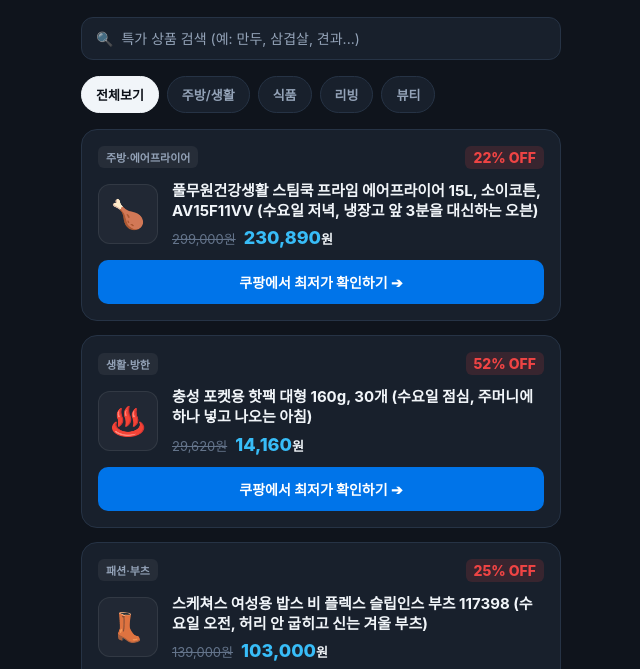
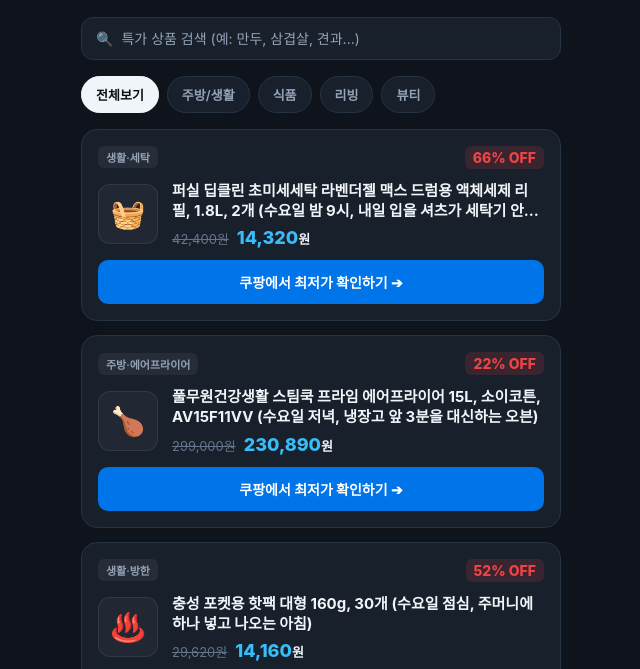
Before and after one commit to drvspace211/drvspace, a plain HTML site: page index.html in a window 1280 px wide. Shown: the part 131-800 px from the top of the page, without its empty margins (319-959 px from the left). Drawn offline with Linux system fonts and the light colour scheme.

Commit message:
feat: 퍼실 딥클린 초미세세탁 라벤더젤 리필 1.8L 2개 특가 추가 (11-18 21시)

```diff
--- a/index.html
+++ b/index.html
@@ -361,6 +361,27 @@
       <div class="empty-state-icon">🔎</div>
       <div class="empty-state-text">검색 결과가 없습니다.<br>다른 키워드로 검색해 보세요!</div>
     </div>
+    <!-- Item (11-18 21시 등록) -->
+    <div class="product-card" data-category="living">
+      <div class="card-top">
+        <span class="tag-category">생활·세탁</span>
+        <span class="discount-badge">66% OFF</span>
+      </div>
+      <div class="card-body">
+        <div class="product-icon">🧺</div>
+        <div class="product-info">
+          <div class="product-title">퍼실 딥클린 초미세세탁 라벤더젤 맥스 드럼용 액체세제 리필, 1.8L, 2개 (수요일 밤 9시, 내일 입을 셔츠가 세탁기 안에서 자는 밤)</div>
+          <div class="price-row">
+            <span class="price-origin">42,400원</span>
+            <span class="price-current">14,320<span class="price-unit">원</span></span>
+          </div>
+        </div>
+      </div>
+      <a href="https://link.coupang.com/a/iMoLMY5w5c" target="_blank" rel="noopener noreferrer" class="btn-buy">
+        쿠팡에서 최저가 확인하기 ➔
+      </a>
+    </div>
+
     <!-- Item (11-18 18시 등록) -->
     <div class="product-card" data-category="kitchen">
       <div class="card-top">
```
